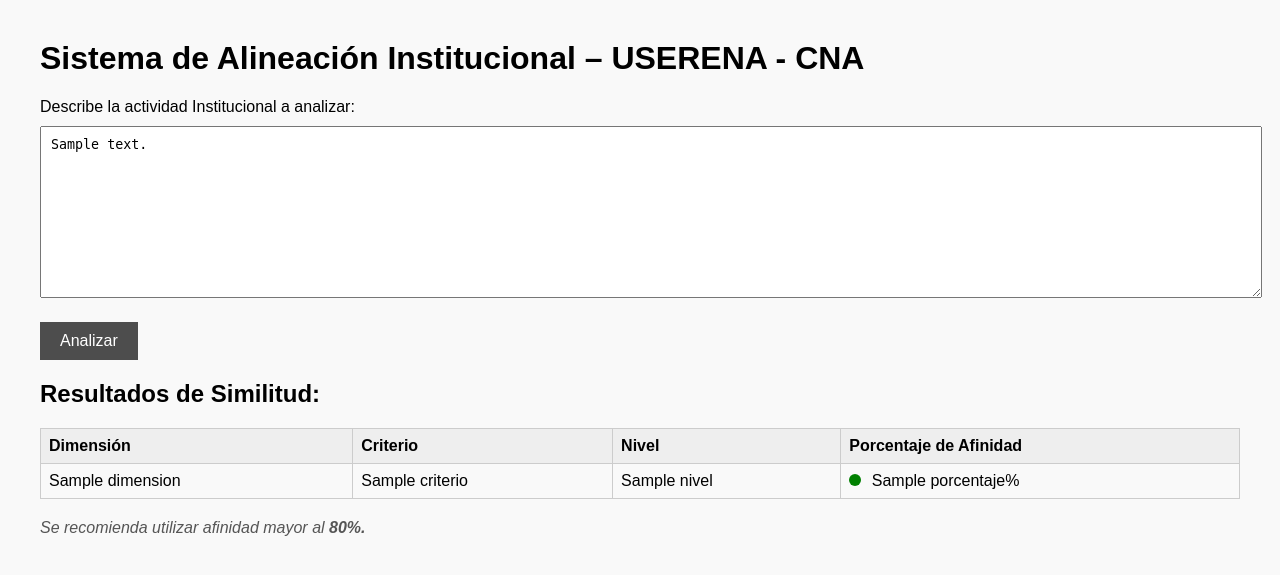
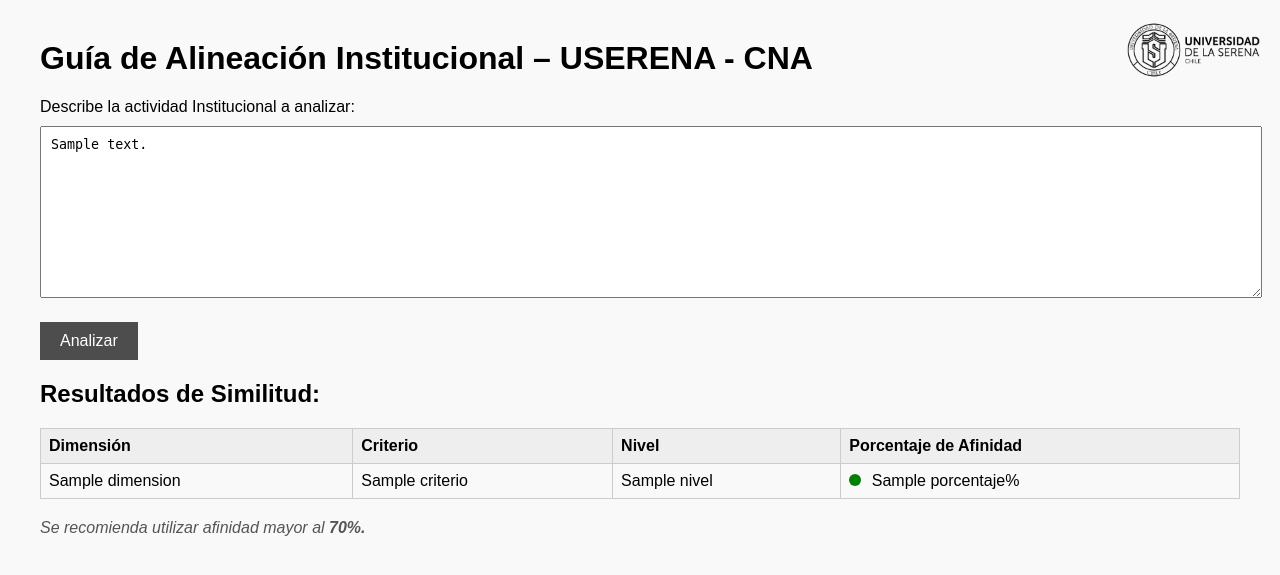
Before and after one commit to Fabian-VasHen/Analizador2, a Flask app: template templates/index.html in a window 1280 px wide. Shown: the top 575 px of the page. Run offline with Flask 3, Linux system fonts and the light colour scheme; the template is opened without the code that fills it: most values are stand-ins (such as "Sample title", 1, 10 or a date in 2020).

Commit message:
cambio de texto
se cambio titulo

```diff
--- a/app.py
+++ b/app.py
@@ -2,7 +2,7 @@
 from sentence_transformers import SentenceTransformer, util
 
 app = Flask(__name__)
-model = SentenceTransformer('paraphrase-MiniLM-L6-v2')
+model = SentenceTransformer('paraphrase-albert-small-v2')
 
 # Estructura de criterios CNA con niveles
 criterios = [
--- a/templates/index.html
+++ b/templates/index.html
@@ -4,9 +4,19 @@
     <meta charset="UTF-8">
     <title>Analizador CNA</title>
     <link rel="stylesheet" href="{{ url_for('static', filename='style.css') }}">
+    <style>
+        .logo {
+            position: absolute;
+            top: 20px;
+            right: 20px;
+            height: 60px;
+        }
+    </style>
 </head>
 <body>
-    <h1>Sistema de Alineación Institucional – USERENA - CNA</h1>
+    <img src="{{ url_for('static', filename='logo.png') }}" alt="Logo USERENA" class="logo">
+
+    <h1>Guía de Alineación Institucional – USERENA - CNA</h1>
     <form method="POST">
         <label for="actividad" style="display: block; margin-bottom: 10px;">Describe la actividad Institucional a analizar:</label>
         <textarea name="actividad" id="actividad" required>{{ texto }}</textarea><br>
@@ -34,17 +44,16 @@
                          height: 12px;
                          border-radius: 50%;
                          margin-right: 6px;
-                         background-color: {% if r.porcentaje <= 50 %}red{% elif r.porcentaje <= 79 %}orange{% else %}green{% endif %};
+                         background-color: {% if r.porcentaje <= 50 %}red{% elif r.porcentaje <= 69 %}orange{% else %}green{% endif %};
                      "></span>
                     {{ r.porcentaje }}%
                 </td>
-
             </tr>
             {% endfor %}
         </table>
         <p style="margin-top: 20px; font-style: italic; color: #555;">
-     Se recomienda utilizar afinidad mayor al <strong>80%.</strong>
-</p>
+            Se recomienda utilizar afinidad mayor al <strong>70%.</strong>
+        </p>
     {% endif %}
 </body>
 </html>
```
Also changed, not shown: static/logo.png (added).
